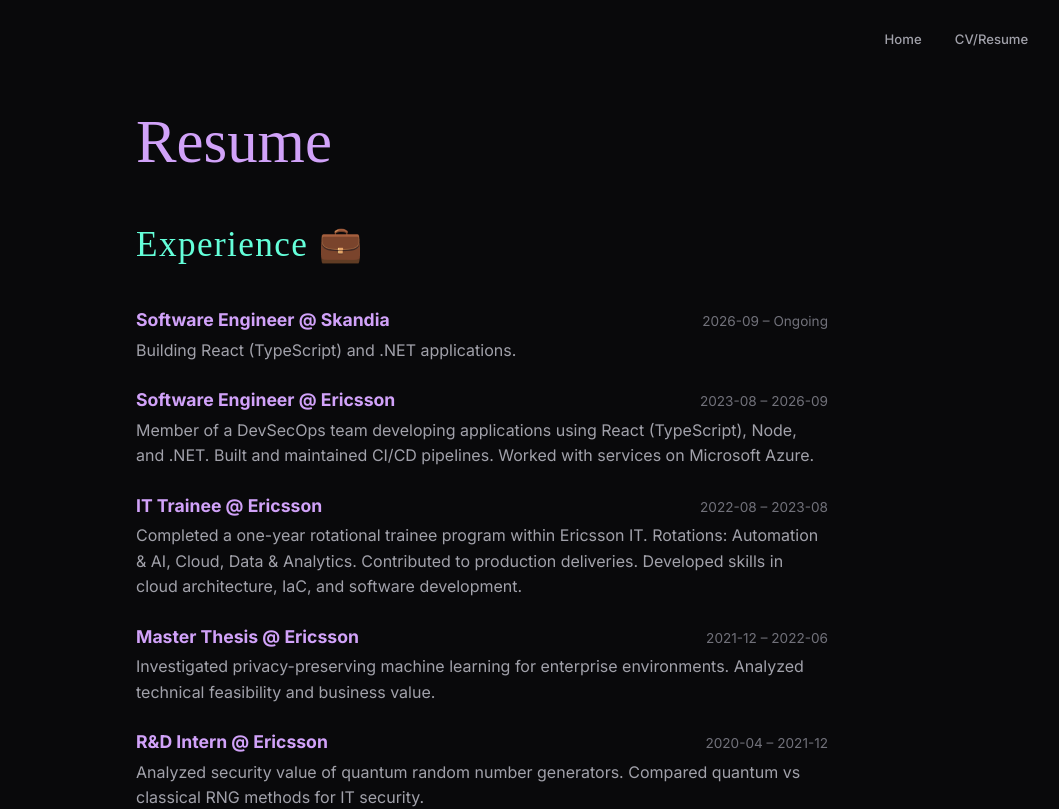
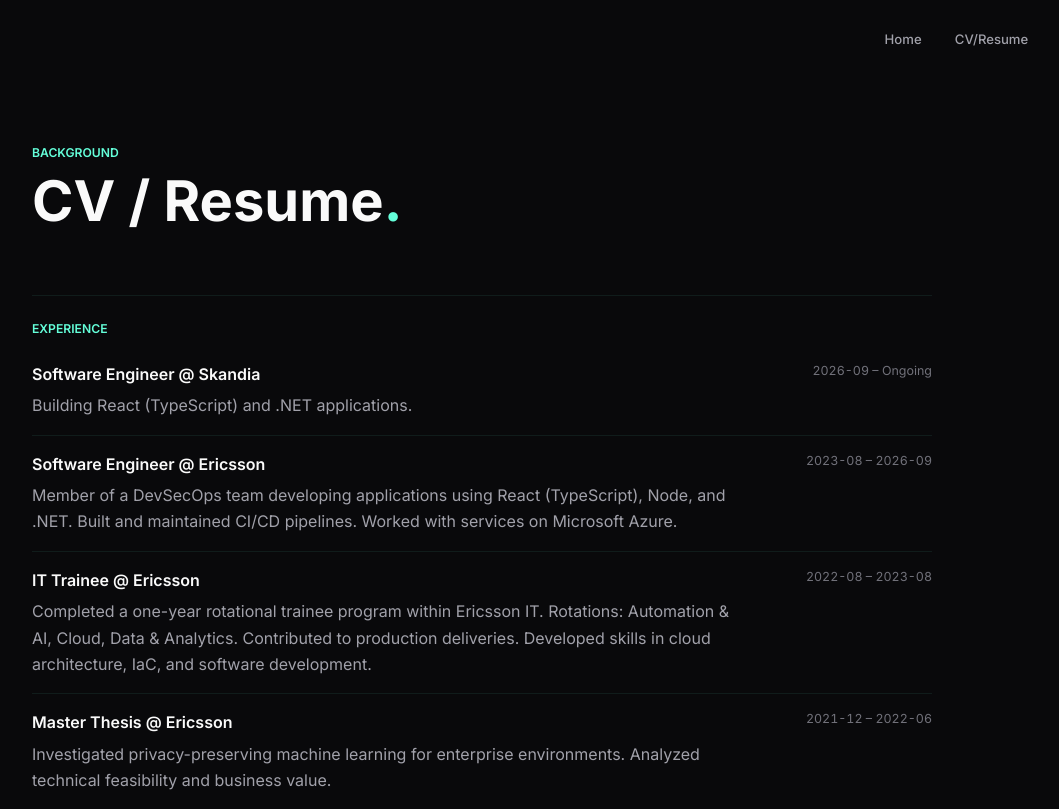
Before and after one commit to taaage/portfolio-client, a React (Vite) app: page /resume in a window 1280 px wide. Shown: the top 809 px of the page, without its empty margins (158-1217 px from the left). Built offline with nearby package versions, Linux system fonts and the light colour scheme; no server answers.

Commit message:
refactor: enhance Resume component structure and styling; update section headings for consistency

```diff
--- a/src/components/Resume/Resume.css
+++ b/src/components/Resume/Resume.css
@@ -1,68 +1,98 @@
 .section-resume {
-  padding: 6em 4em 5em;
-  max-width: 820px;
+  width: min(100% - 3rem, 900px);
   margin: 0 auto;
+  padding: 9rem 0 7rem;
   display: flex;
   flex-direction: column;
-  gap: 2em;
+  gap: 2.5rem;
+}
+
+.resume-heading {
+  padding-bottom: 1.5rem;
+}
+
+.resume-kicker {
+  margin: 0 0 0.6rem;
+  color: var(--color-accent);
+  font-size: 0.76rem;
+  font-weight: 600;
+  text-transform: uppercase;
 }
 
 .resume-title {
-  font-family: "Coolvetica";
-  font-size: clamp(2.4rem, 5vw, 3.8rem);
-  color: var(--color-purple);
   margin: 0;
+  color: var(--color-text-bright);
+  font-size: clamp(2rem, 5vw, 3.5rem);
+  font-weight: 700;
+  line-height: 1.05;
+}
+
+.resume-title span {
+  color: var(--color-accent);
+}
+
+.resume-section {
+  display: block;
+  padding-top: 1.5rem;
+  border-top: 1px solid var(--color-border-subtle);
 }
 
 .resume-section h2 {
+  margin: 0 0 0.5rem;
   color: var(--color-accent);
-  font-size: clamp(1.6rem, 3vw, 2.2rem);
-  font-family: "Coolvetica";
-  letter-spacing: 0.04em;
-  margin: 0 0 1em;
-  display: flex;
-  align-items: center;
-  gap: 0.4em;
+  font-size: 0.76rem;
+  font-weight: 600;
+  text-transform: uppercase;
 }
 
 .resume-item {
-  margin-bottom: 1.5em;
+  padding: 1rem 0;
+}
+
+.resume-item + .resume-item {
+  border-top: 1px solid var(--color-border-subtle);
 }
 
 .resume-item-header {
   display: flex;
   justify-content: space-between;
-  align-items: baseline;
+  align-items: flex-start;
   flex-wrap: wrap;
-  gap: 0.5em;
+  gap: 0.5rem 1rem;
 }
 
 .resume-item h3 {
   margin: 0;
-  font-size: 1.1rem;
-  font-weight: 700;
-  color: var(--color-purple);
+  color: var(--color-text-bright);
+  font-size: 1rem;
+  font-weight: 600;
 }
 
 .resume-date {
-  font-size: 0.85rem;
   color: var(--color-text-muted);
+  font-size: 0.78rem;
+  font-variant-numeric: tabular-nums;
+  white-space: nowrap;
 }
 
 .resume-item p {
-  margin: 0.25em 0 0;
+  max-width: 70ch;
+  margin: 0.4rem 0 0;
   color: var(--color-text);
-  line-height: 1.6;
+  line-height: 1.65;
 }
 
 .resume-interests {
   display: flex;
   flex-direction: column;
-  gap: 0.75em;
+  gap: 0.75rem;
 }
 
 @media screen and (max-width: 720px) {
   .section-resume {
-    padding: 4.5em 2em 5em;
+    width: min(100% - 2rem, 900px);
+    padding: 8rem 0 5rem;
+    gap: 2rem;
   }
+
 }
--- a/src/components/Resume/Resume.tsx
+++ b/src/components/Resume/Resume.tsx
@@ -4,11 +4,16 @@
 
 const Resume = () => {
   return (
-    <div className="section-resume">
-      <h1 className="resume-title">Resume</h1>
+    <main className="section-resume" aria-labelledby="resume-title">
+      <header className="resume-heading">
+        <p className="resume-kicker">Background</p>
+        <h1 className="resume-title" id="resume-title">
+          CV / Resume<span>.</span>
+        </h1>
+      </header>
 
       <section className="resume-section">
-        <h2>Experience 💼</h2>
+        <h2>Experience</h2>
 
         <div className="resume-item">
           <div className="resume-item-header">
@@ -86,7 +91,7 @@
       </section>
 
       <section className="resume-section">
-        <h2>Education 🎓</h2>
+        <h2>Education</h2>
 
         <div className="resume-item">
           <div className="resume-item-header">
@@ -122,7 +127,7 @@
       </section>
 
       <section className="resume-section">
-        <h2>Volunteering 🤝</h2>
+        <h2>Volunteering</h2>
 
         <div className="resume-item">
           <div className="resume-item-header">
@@ -149,7 +154,7 @@
       </section>
 
       <section className="resume-section">
-        <h2>Skills 🛠️</h2>
+        <h2>Skills</h2>
         <div className="resume-interests">
           <InterestBar label="React (JS/TS)" level={9} color="#64ffda" />
           <InterestBar label="Node.js (JS/TS)" level={8} color="#64ffda" />
@@ -162,7 +167,7 @@
       </section>
 
       <section className="resume-section">
-        <h2>Personal Interests 🚴</h2>
+        <h2>Personal Interests</h2>
         <div className="resume-interests">
           <InterestBar label="Cooking" level={6} />
           <InterestBar label="Skiing" level={9} />
@@ -170,7 +175,7 @@
           <InterestBar label="Cycling" level={10} />
         </div>
       </section>
-    </div>
+    </main>
   );
 };
 
```
Also changed, not shown: 1 other file (tests, documents, lock files or other folders).
